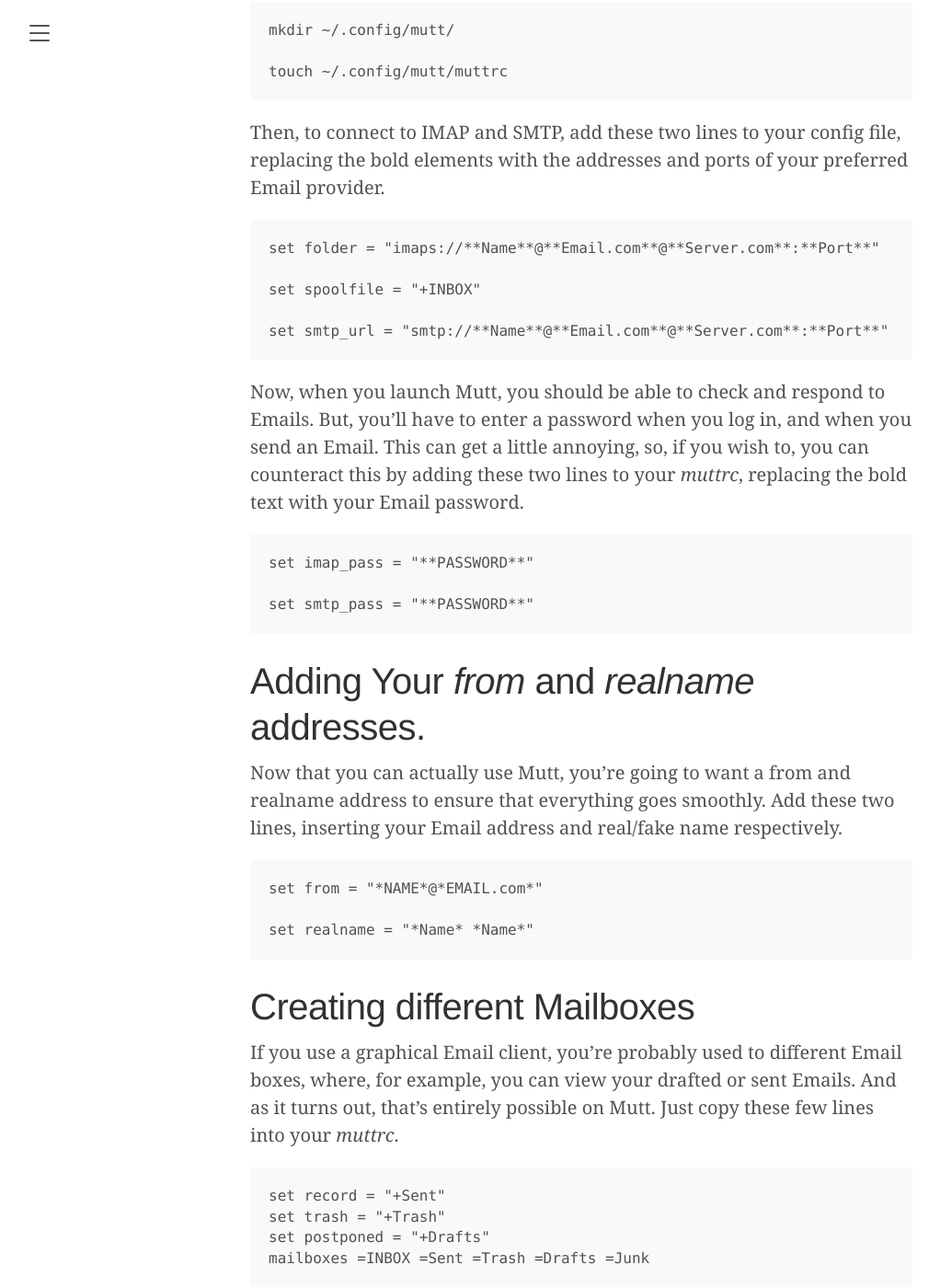
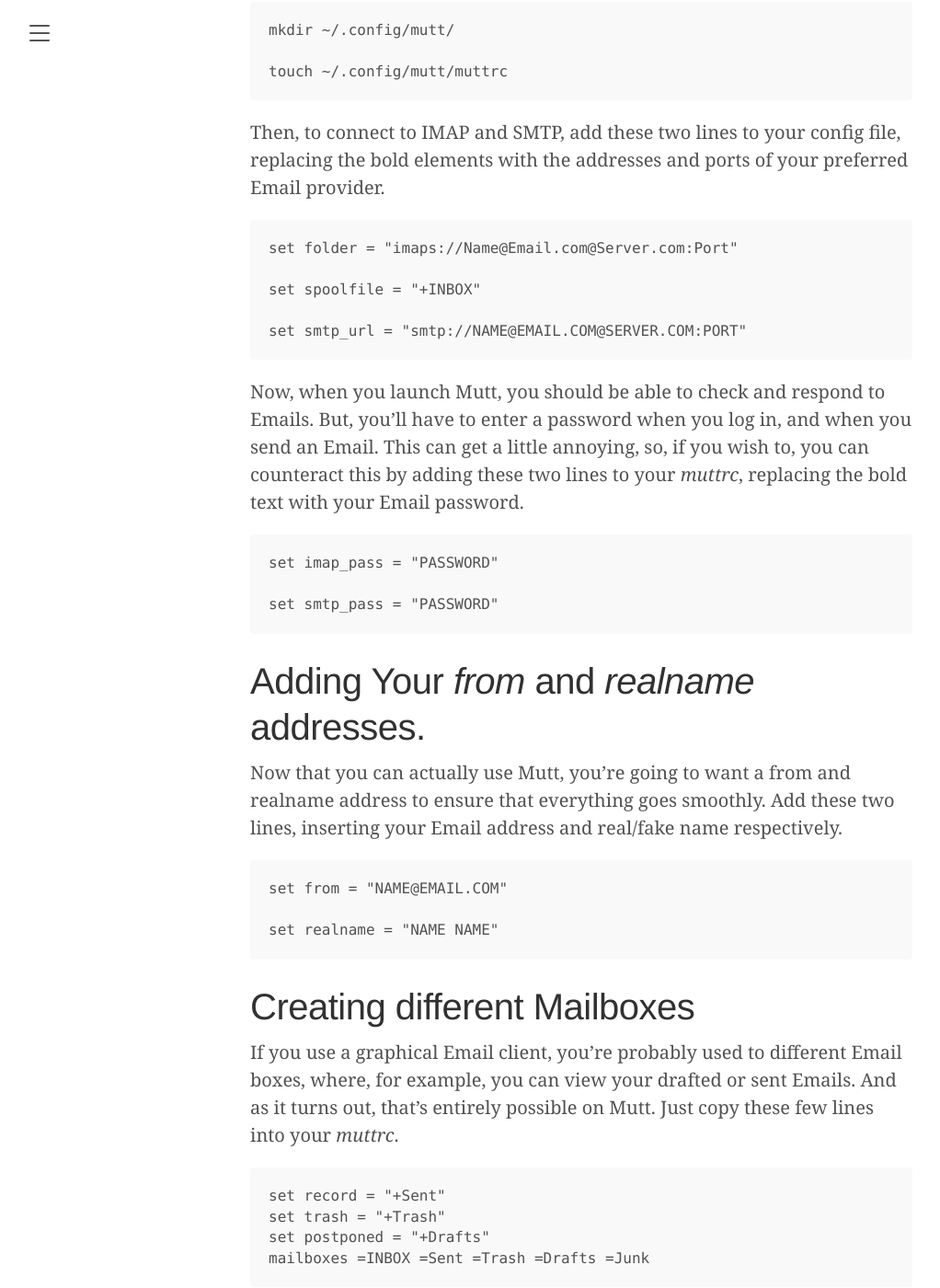
Before and after one commit to TheKernalBlog/TheKernalBlog, a Jekyll site: the page built from _posts/2023-03-09-How-To-Install-And-Configure-The-Mutt-Email-Client.md, in a window 1280 px wide and 1400 px high, scrolled down 1890 px. Shown: the whole window at 92% size, without its empty margins (8-1030 px from the left). Built offline with Jekyll 4.4.1, drawn with Linux system fonts in a browser that asks for light colours; our own code applies the rules of GitHub Pages for plain Markdown files.

```diff
--- a/_posts/2023-03-09-How-To-Install-And-Configure-The-Mutt-Email-Client.md
+++ b/_posts/2023-03-09-How-To-Install-And-Configure-The-Mutt-Email-Client.md
@@ -36,25 +36,25 @@ To configure Mutt, you're going to need a muttrc file. You can create it like so
 
 Then, to connect to IMAP and SMTP, add these two lines to your config file, replacing the bold elements with the addresses and ports of your preferred Email provider.
 
-    set folder = "imaps://**Name**@**Email.com**@**Server.com**:**Port**"
+    set folder = "imaps://Name@Email.com@Server.com:Port"
 
     set spoolfile = "+INBOX"
 
-    set smtp_url = "smtp://**Name**@**Email.com**@**Server.com**:**Port**"
+    set smtp_url = "smtp://NAME@EMAIL.COM@SERVER.COM:PORT"
 
 Now, when you launch Mutt, you should be able to check and respond to Emails. But, you'll have to enter a password when you log in, and when you send an Email. This can get a little annoying, so, if you wish to, you can counteract this by adding these two lines to your *muttrc*, replacing the bold text with your Email password.
 
-    set imap_pass = "**PASSWORD**"
+    set imap_pass = "PASSWORD"
 
-    set smtp_pass = "**PASSWORD**"
+    set smtp_pass = "PASSWORD"
 
 # Adding Your *from* and *realname* addresses.
 
 Now that you can actually use Mutt, you're going to want a from and realname address to ensure that everything goes smoothly. Add these two lines, inserting your Email address and real/fake name respectively.
 
-    set from = "*NAME*@*EMAIL.com*"
+    set from = "NAME@EMAIL.COM"
 
-    set realname = "*Name* *Name*"
+    set realname = "NAME NAME"
 
 # Creating different Mailboxes
 
```
